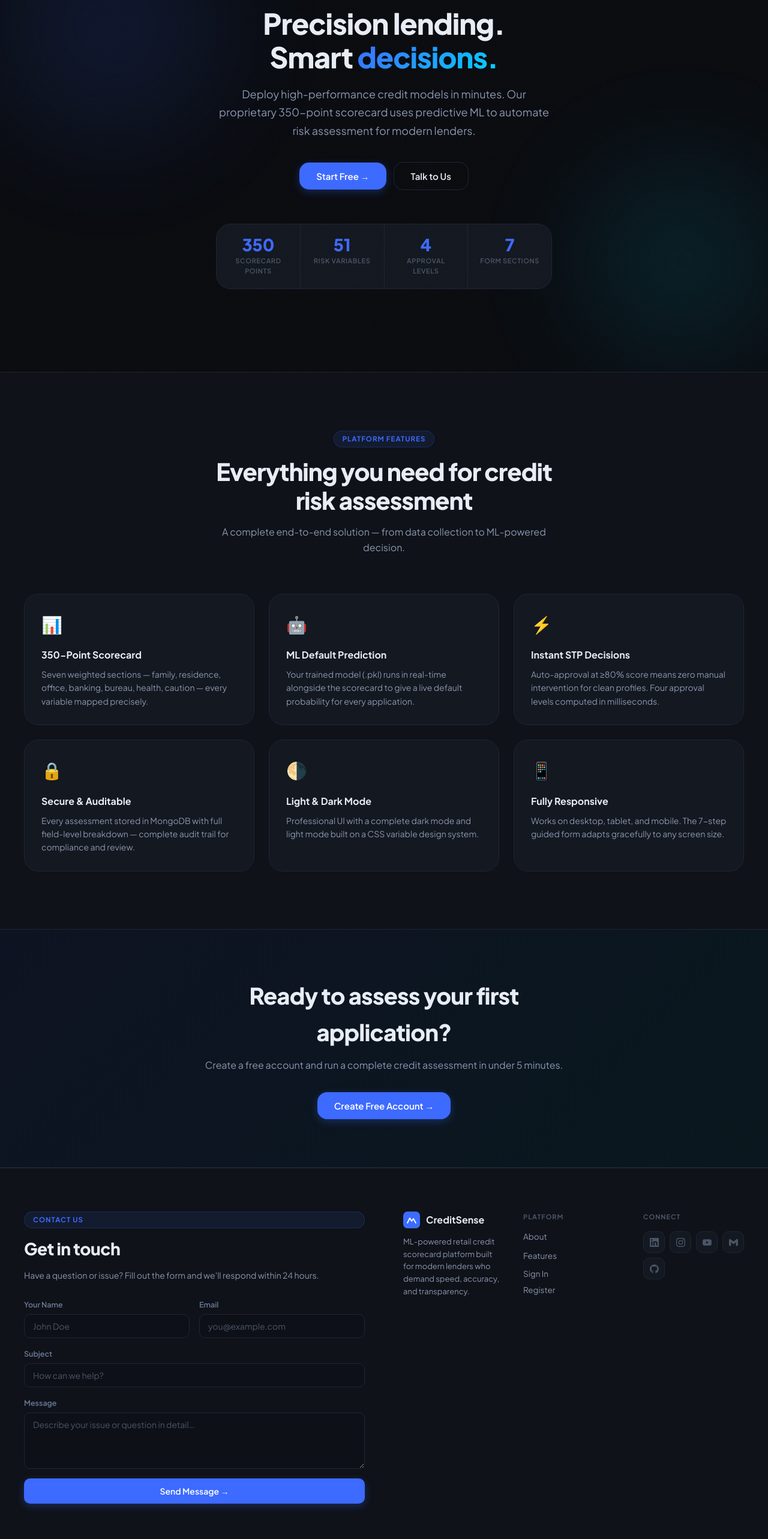
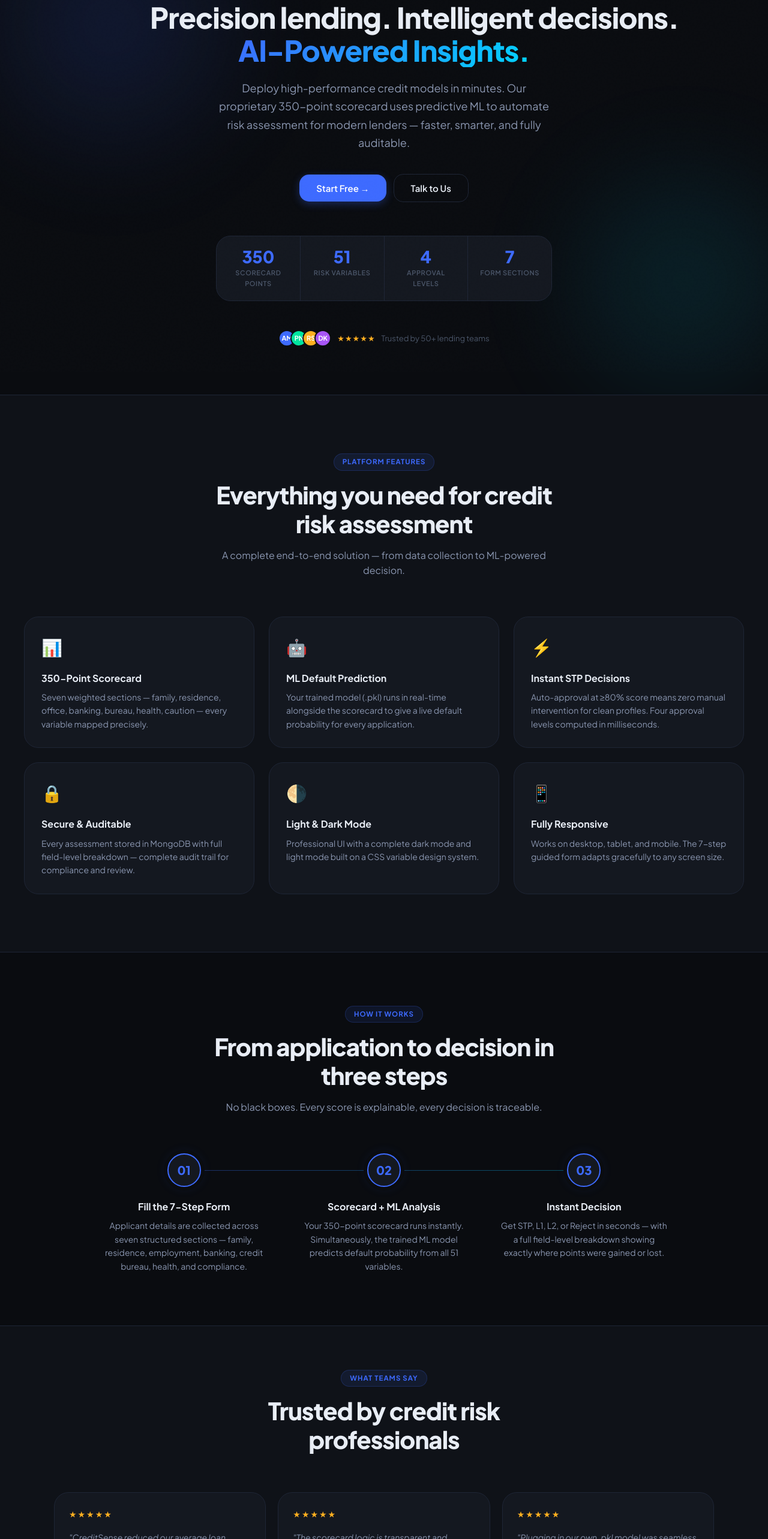
Before and after one commit to donamndl/default-prediction-app, a React (Vite) app in the folder frontend/: page /login in a window 1280 px wide. Shown: the part 180-2746 px from the top of the page at 60% size. Built offline with nearby package versions, Linux system fonts and the light colour scheme.

Commit message:
Updated css for the  UI screen

```diff
--- a/frontend/src/pages/AuthPage.jsx
+++ b/frontend/src/pages/AuthPage.jsx
@@ -1,7 +1,46 @@
-import React, { useState, useRef, useEffect } from 'react'
+import React, { useState, useRef, useEffect, useCallback } from 'react'
 import { useNavigate } from 'react-router-dom'
 import { useAuth } from '../context/AuthContext'
 import { useTheme } from '../App'
+
+/* ─────────────────────────────────────────────
+   TYPEWRITER HOOK
+   Cycles through phrases, fading each in/out.
+   No cursor shown.
+───────────────────────────────────────────── */
+const useTypewriter = (phrases, typingSpeed = 70, pauseMs = 2200, deleteSpeed = 40) => {
+  const [displayed, setDisplayed] = useState('')
+  const [phraseIdx, setPhraseIdx] = useState(0)
+  const [phase, setPhase]         = useState('typing')  // 'typing' | 'pausing' | 'deleting'
+
+  useEffect(() => {
+    const current = phrases[phraseIdx]
+    let timeout
+
+    if (phase === 'typing') {
+      if (displayed.length < current.length) {
+        timeout = setTimeout(() => {
+          setDisplayed(current.slice(0, displayed.length + 1))
+        }, typingSpeed)
+      } else {
+        timeout = setTimeout(() => setPhase('deleting'), pauseMs)
+      }
+    } else if (phase === 'deleting') {
+      if (displayed.length > 0) {
+        timeout = setTimeout(() => {
+          setDisplayed(displayed.slice(0, -1))
+        }, deleteSpeed)
+      } else {
+        setPhraseIdx(i => (i + 1) % phrases.length)
+        setPhase('typing')
+      }
+    }
+
+    return () => clearTimeout(timeout)
+  }, [displayed, phase, phraseIdx, phrases, typingSpeed, pauseMs, deleteSpeed])
+
+  return displayed
+}
 
 /* ─────────────────────────────────────────────
    SHARED INPUT
@@ -305,11 +344,30 @@ const FEATURES = [
   { icon:'📱', title:'Fully Responsive', desc:'Works on desktop, tablet, and mobile. The 7-step guided form adapts gracefully to any screen size.' },
 ]
 
+const HOW_IT_WORKS = [
+  { num:'01', title:'Fill the 7-Step Form', desc:'Applicant details are collected across seven structured sections — family, residence, employment, banking, credit bureau, health, and compliance.' },
+  { num:'02', title:'Scorecard + ML Analysis', desc:'Your 350-point scorecard runs instantly. Simultaneously, the trained ML model predicts default probability from all 51 variables.' },
+  { num:'03', title:'Instant Decision', desc:'Get STP, L1, L2, or Reject in seconds — with a full field-level breakdown showing exactly where points were gained or lost.' },
+]
+
+const TESTIMONIALS = [
+  { quote: 'CreditSense reduced our average loan appraisal time from 3 days to under 20 minutes. The STP rate on clean profiles is remarkable.', name: 'Arjun Mehta', role: 'Head of Retail Credit, Finova Bank', initials: 'AM', color: '#3d6aff' },
+  { quote: 'The scorecard logic is transparent and explainable — exactly what our compliance team needed. The MongoDB audit trail is a huge bonus.', name: 'Priya Nair', role: 'Risk Analytics Lead, LendRight', initials: 'PN', color: '#00e5a0' },
+  { quote: 'Plugging in our own .pkl model was seamless. Within an hour we had our custom default predictor running alongside the scorecard.', name: 'Rohit Sharma', role: 'Data Science Manager, CreditFlow', initials: 'RS', color: '#ffb020' },
+]
+
+const TYPEWRITER_PHRASES = [
+  'Smart Approvals.',
+  'AI-Powered Insights.',
+  'Real-Time Analytics.',
+]
+
 const AuthPage = () => {
   const { theme, toggleTheme } = useTheme()
-  const [modal, setModal]      = useState(null)
+  const [modal, setModal]       = useState(null)
   const [scrolled, setScrolled] = useState(false)
   const contactRef = useRef(null)
+  const typedWord  = useTypewriter(TYPEWRITER_PHRASES, 65, 2000, 38)
 
   useEffect(() => {
     const fn = () => setScrolled(window.scrollY > 50)
@@ -370,14 +428,20 @@ const AuthPage = () => {
             V2.4 AI Risk Engine Live
           </div>
 
+          {/* ── Typewriter headline ── */}
           <h1 className="lp-hero-h1">
-            Precision lending.<br />
-            Smart <span className="lp-hero-gradient">decisions.</span>
+            <span className="hero-main">
+              Precision lending. Intelligent decisions.
+            </span>
+            <br />
+            <span className="lp-typewriter-text">
+              {typedWord || '\u00A0'}
+            </span>
           </h1>
 
           <p className="lp-hero-p">
             Deploy high-performance credit models in minutes. Our proprietary 350-point scorecard
-            uses predictive ML to automate risk assessment for modern lenders.
+            uses predictive ML to automate risk assessment for modern lenders — faster, smarter, and fully auditable.
           </p>
 
           <div className="lp-hero-btns">
@@ -385,6 +449,7 @@ const AuthPage = () => {
             <button className="lp-btn-ghost lp-btn-lg"  onClick={scrollToContact}>Talk to Us</button>
           </div>
 
+          {/* ── Stats strip ── */}
           <div className="lp-stats-row">
             {[{v:'350',l:'Scorecard Points'},{v:'51',l:'Risk Variables'},{v:'4',l:'Approval Levels'},{v:'7',l:'Form Sections'}].map(s => (
               <div key={s.l} className="lp-stat">
@@ -392,6 +457,17 @@ const AuthPage = () => {
                 <div className="lp-stat-l">{s.l}</div>
               </div>
             ))}
+          </div>
+
+          {/* ── Social proof ── */}
+          <div className="lp-proof-strip">
+            <div className="lp-proof-avatars">
+              {[{i:'AM',c:'#3d6aff'},{i:'PN',c:'#00e5a0'},{i:'RS',c:'#ffb020'},{i:'DK',c:'#a855f7'}].map(a => (
+                <div key={a.i} className="lp-proof-avatar" style={{ background: a.c }}>{a.i}</div>
+              ))}
+            </div>
+            <span className="lp-proof-stars">★★★★★</span>
+            <span>Trusted by 50+ lending teams</span>
           </div>
         </div>
       </section>
@@ -410,6 +486,51 @@ const AuthPage = () => {
                 <div className="lp-feat-icon">{f.icon}</div>
                 <h3 className="lp-feat-title">{f.title}</h3>
                 <p className="lp-feat-desc">{f.desc}</p>
+              </div>
+            ))}
+          </div>
+        </div>
+      </section>
+
+      {/* ══ HOW IT WORKS ════════════════════════════════════ */}
+      <section className="lp-how">
+        <div className="lp-how-inner">
+          <div className="lp-section-hd">
+            <span className="lp-section-tag">How It Works</span>
+            <h2 className="lp-section-h2">From application to decision in three steps</h2>
+            <p className="lp-section-sub">No black boxes. Every score is explainable, every decision is traceable.</p>
+          </div>
+          <div className="lp-how-steps">
+            {HOW_IT_WORKS.map(s => (
+              <div key={s.num} className="lp-how-step">
+                <div className="lp-how-num">{s.num}</div>
+                <h3 className="lp-how-step-title">{s.title}</h3>
+                <p className="lp-how-step-desc">{s.desc}</p>
+              </div>
+            ))}
+          </div>
+        </div>
+      </section>
+
+      {/* ══ TESTIMONIALS ════════════════════════════════════ */}
+      <section className="lp-testimonials">
+        <div className="lp-testimonials-inner">
+          <div className="lp-section-hd">
+            <span className="lp-section-tag">What Teams Say</span>
+            <h2 className="lp-section-h2">Trusted by credit risk professionals</h2>
+          </div>
+          <div className="lp-testimonials-grid">
+            {TESTIMONIALS.map(t => (
+              <div key={t.name} className="lp-testimonial-card">
+                <div className="lp-testimonial-stars">★★★★★</div>
+                <p className="lp-testimonial-quote">"{t.quote}"</p>
+                <div className="lp-testimonial-author">
+                  <div className="lp-testimonial-avatar" style={{ background: t.color }}>{t.initials}</div>
+                  <div>
+                    <div className="lp-testimonial-name">{t.name}</div>
+                    <div className="lp-testimonial-role">{t.role}</div>
+                  </div>
+                </div>
               </div>
             ))}
           </div>
```
